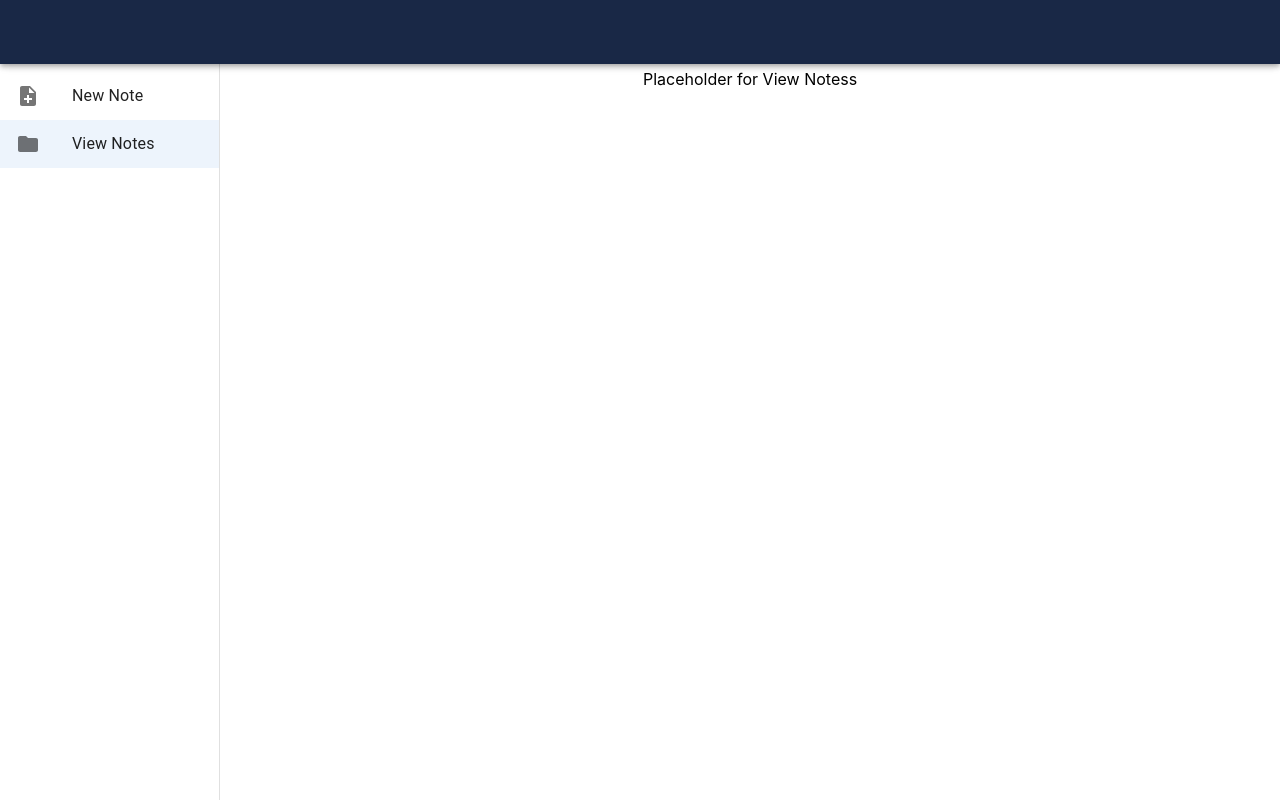
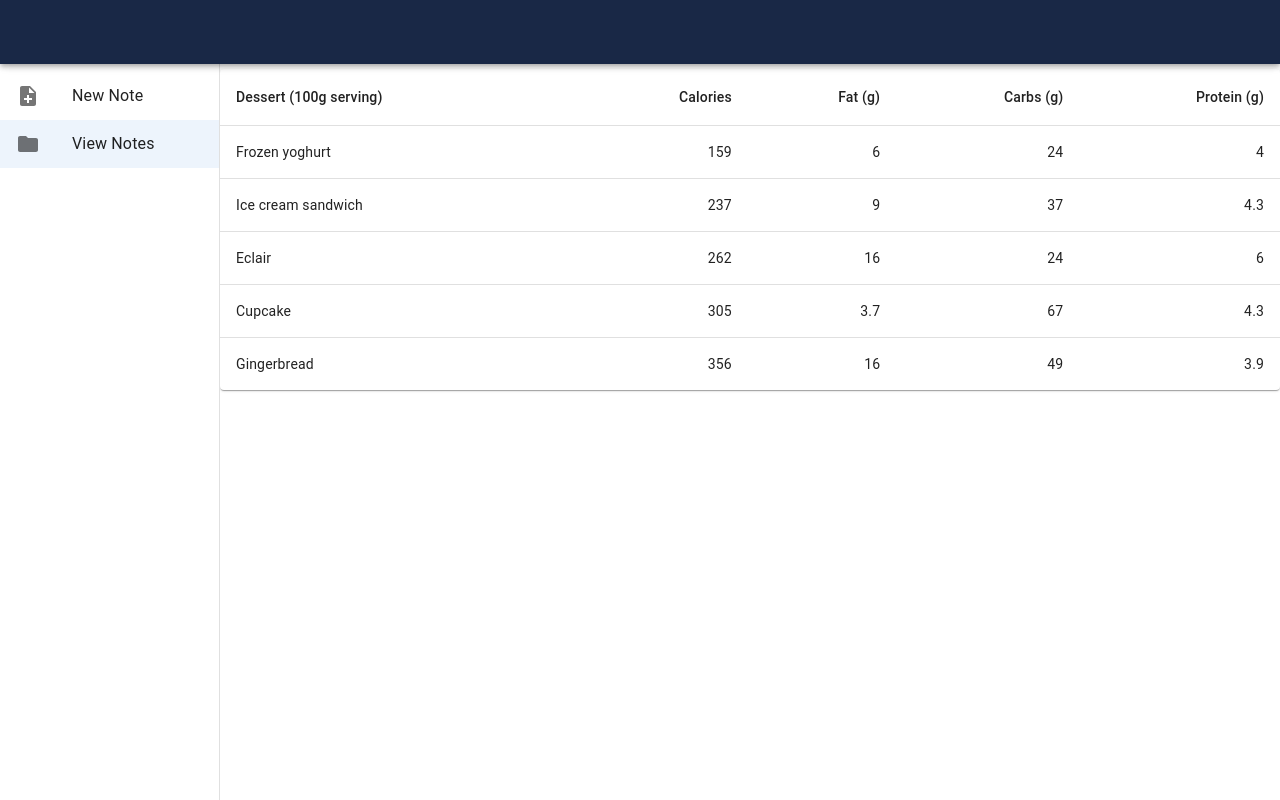
Before and after one commit to tobyDickinson/react-graphql-app, a React (Create React App) app: page /view-notes in a window 1280 px wide. Built offline with nearby package versions, Linux system fonts and the light colour scheme.

Commit message:
feat: adds example table to view notes

```diff
--- a/src/pages/ViewNotes.tsx
+++ b/src/pages/ViewNotes.tsx
@@ -1,3 +1,73 @@
-export default function ViewNotesPage() {
-  return <div>Placeholder for View Notess</div>;
+import {
+  Paper,
+  Table,
+  TableBody,
+  TableCell,
+  TableContainer,
+  TableHead,
+  TableRow,
+} from "@mui/material";
+import React from "react";
+import { getNotes } from "../repository/note-repository";
+
+function createData(
+  name: string,
+  calories: number,
+  fat: number,
+  carbs: number,
+  protein: number
+) {
+  return { name, calories, fat, carbs, protein };
 }
+
+const rows = [
+  createData("Frozen yoghurt", 159, 6.0, 24, 4.0),
+  createData("Ice cream sandwich", 237, 9.0, 37, 4.3),
+  createData("Eclair", 262, 16.0, 24, 6.0),
+  createData("Cupcake", 305, 3.7, 67, 4.3),
+  createData("Gingerbread", 356, 16.0, 49, 3.9),
+];
+
+async function fetchData() {
+  const notes = await getNotes();
+}
+
+export default class ViewNotesPage extends React.Component {
+  constructor(props: any) {
+    super(props);
+  }
+
+  render() {
+    return (
+      <TableContainer component={Paper}>
+        <Table sx={{ minWidth: 650 }} aria-label="simple table">
+          <TableHead>
+            <TableRow>
+              <TableCell>Dessert (100g serving)</TableCell>
+              <TableCell align="right">Calories</TableCell>
+              <TableCell align="right">Fat&nbsp;(g)</TableCell>
+              <TableCell align="right">Carbs&nbsp;(g)</TableCell>
+              <TableCell align="right">Protein&nbsp;(g)</TableCell>
+            </TableRow>
+          </TableHead>
+          <TableBody>
+            {rows.map((row) => (
+              <TableRow
+                key={row.name}
+                sx={{ "&:last-child td, &:last-child th": { border: 0 } }}
+              >
+                <TableCell component="th" scope="row">
+                  {row.name}
+                </TableCell>
+                <TableCell align="right">{row.calories}</TableCell>
+                <TableCell align="right">{row.fat}</TableCell>
+                <TableCell align="right">{row.carbs}</TableCell>
+                <TableCell align="right">{row.protein}</TableCell>
+              </TableRow>
+            ))}
+          </TableBody>
+        </Table>
+      </TableContainer>
+    );
+  }
+}
--- a/src/repository/note-repository.ts
+++ b/src/repository/note-repository.ts
@@ -35,7 +35,7 @@
   });
 }
 
-export async function viewNotes(): Promise<Note[]> {
+export async function getNotes(): Promise<Note[]> {
   const result = await client.query({
     query: gql`
       query GetNotes {
```
